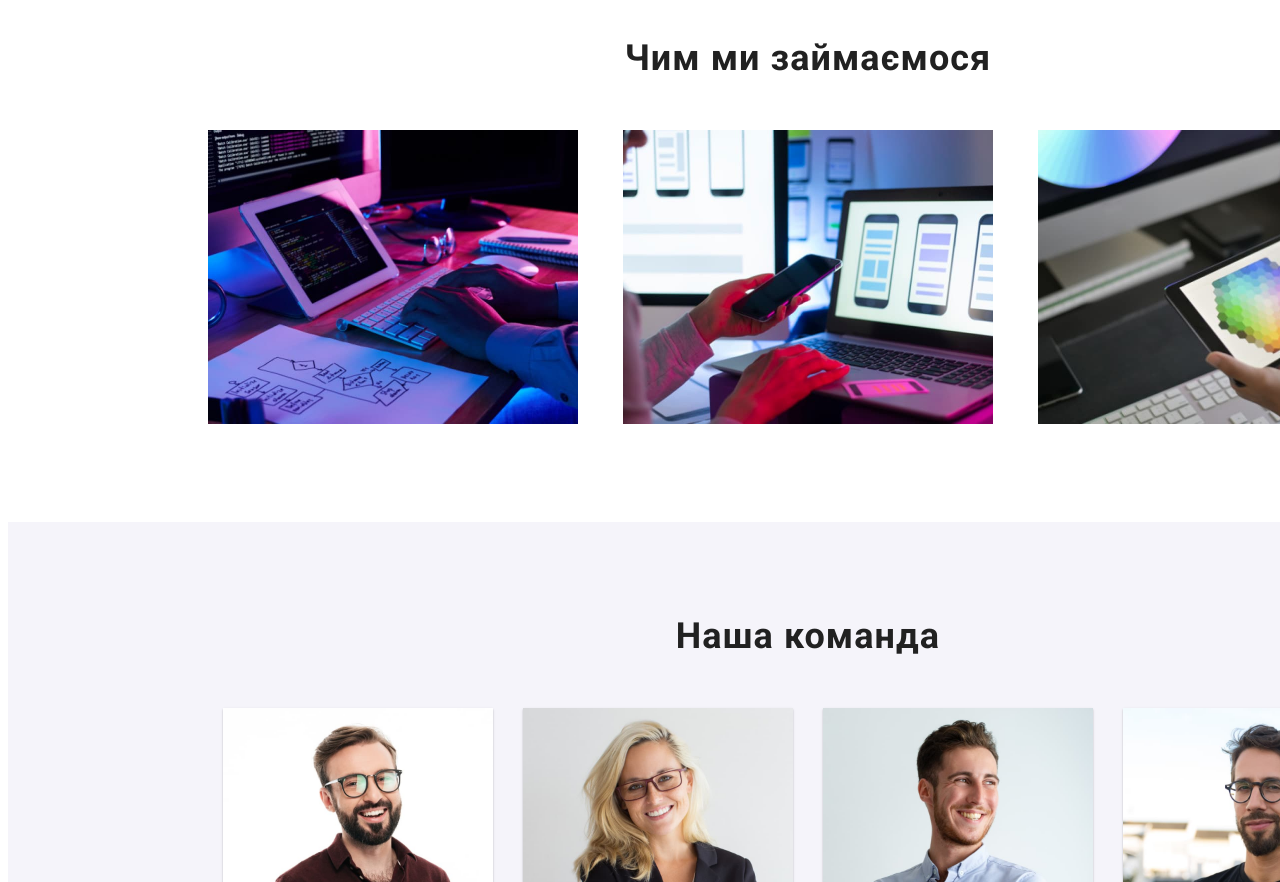
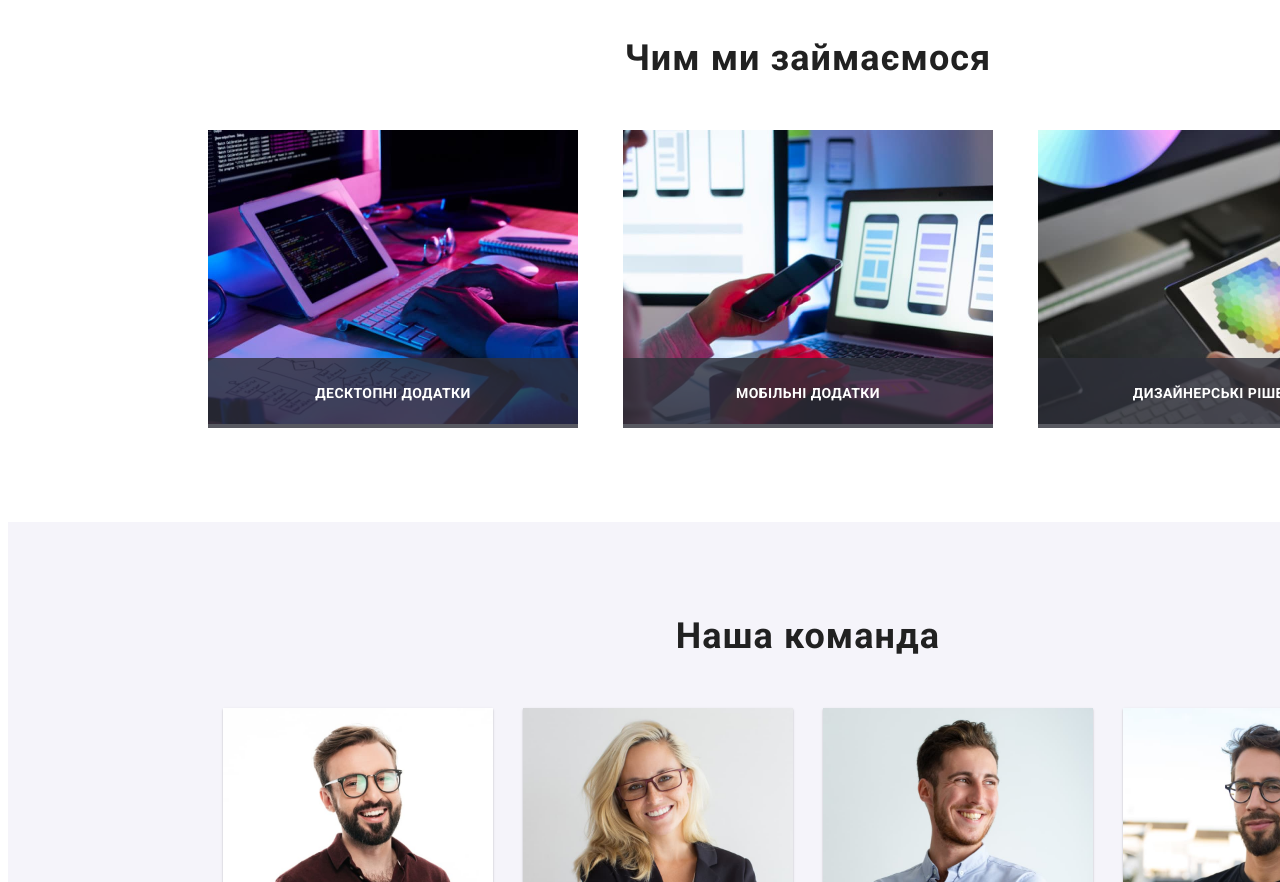
Before and after one commit to bcheban/5thhomework, a plain HTML site: page index.html in a window 1280 px wide. Shown: the part 1100-1982 px from the top of the page. Drawn offline with Linux system fonts and the light colour scheme.

Commit message:
added thumbs. and added underlining hover in nav menu

```diff
--- a/css/style.css
+++ b/css/style.css
@@ -77,9 +77,26 @@ body {
     color: #212121;
   }
 
+  .nav-list-link {
+    color: #212121;
+    position: relative;
+  }
+
+
   .nav-list-link:hover,
   .nav-list-link:focus {
     color: #2196f3;
+  }
+
+  .nav-list-link:hover::after {
+    content: "";
+    display: block;
+    width: 100%;
+    height: 4px;
+    background-color: #2196f3;
+    border-radius: 2px;
+    position: absolute;
+    top: 44px;
   }
 
   .contacts-link {
@@ -223,6 +240,51 @@ body {
   .work-list-img {
     width: 370px;
     height: 294px;
+  }
+
+  .work-list {
+    display: flex;
+    justify-content: space-between;
+    margin-top: 50px;
+    position: relative;
+  }
+
+  .thumb:nth-child(n)::after {
+    content: "";
+    color: #fff;
+    text-align: center;
+    font-family: Roboto, sans-serif;
+    font-size: 14px;
+    font-style: normal;
+    font-weight: 700;
+    letter-spacing: 0.42px;
+    text-transform: uppercase;
+
+    width: 370px;
+    height: 70px;
+    background: rgba(47, 48, 58, 0.8);
+
+    position: absolute;
+    bottom: 0;
+
+    display: flex;
+    justify-content: center;
+    align-items: center;
+  }
+  .thumb:nth-child(1)::after {
+    content: "Десктопні додатки";
+  }
+  .thumb:nth-child(2)::after {
+    content: "Мобільні додатки";
+  }
+  .thumb:nth-child(3)::after {
+    content: "Дизайнерські рішення";
+  }
+
+  .work-list-img {
+    width: 100%;
+    object-fit: cover;
+    object-position: center;
   }
 
   .team {
--- a/index.html
+++ b/index.html
@@ -83,13 +83,13 @@
         <section class="work">
           <h2 class="work-title">Чим ми займаємося</h2>
           <ul class="work-list">
-            <li class="work-list-item">
+            <li class="thumb">
               <img class="work-list-img" src="./images/image.jpg" width="370" alt="work"/>
             </li>
-            <li class="work-list-item">
+            <li class="thumb">
               <img class="work-list-img" src="./images/image(1).jpg" alt="work" width="370"/>
             </li>
-            <li class="work-list-item">
+            <li class="thumb">
               <img class="work-list-img" src="./images/image(2).jpg" alt="work" width="370"/>
             </li>
           </ul>
```
Also changed, not shown: css/portfolio.css (+17 -0 lines).
